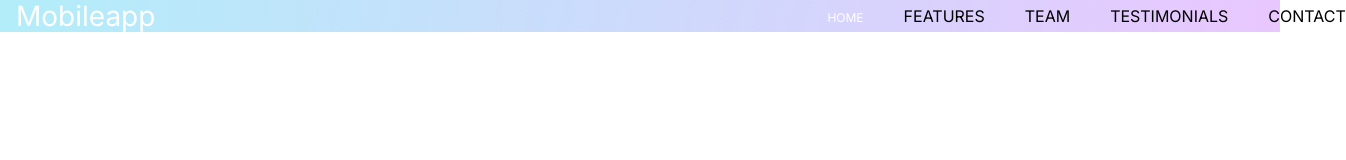
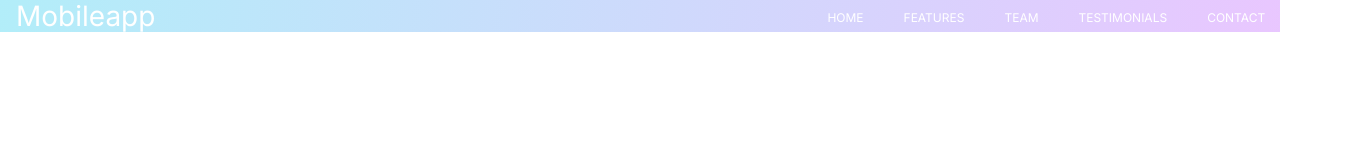
Before and after one commit to Mariia-Ostapets/team-project-00, a plain HTML site: page header.html in a window 1280 px wide. Shown: the whole page, 1346 px wide, since content can reach past the window. Drawn offline with nearby package versions, Linux system fonts and the light colour scheme.

Commit message:
Agg changes in header

```diff
--- a/header.html
+++ b/header.html
@@ -27,10 +27,10 @@
           <a class="page-logo" href="./header.html">Mobileapp</a>
           <ul class="menu-nav-list">
             <li><a class="menu-nav-list-item" href="./header.html">HOME</a></li>
-            <li><a class="menu-nav-list" href="">FEATURES</a></li>
-            <li><a class="menu-nav-list" href="">TEAM</a></li>
-            <li><a class="menu-nav-list" href="">TESTIMONIALS</a></li>
-            <li><a class="menu-nav-list" href="">CONTACT</a></li>
+            <li><a class="menu-nav-list-item" href="">FEATURES</a></li>
+            <li><a class="menu-nav-list-item" href="">TEAM</a></li>
+            <li><a class="menu-nav-list-item" href="">TESTIMONIALS</a></li>
+            <li><a class="menu-nav-list-item" href="">CONTACT</a></li>
           </ul>
         </nav>
       </div>
--- a/styles/header.css
+++ b/styles/header.css
@@ -7,7 +7,6 @@ body {
 }
 a {
   text-decoration: none;
-  display: inline-block;
   color: inherit;
 }
 ul,
```
